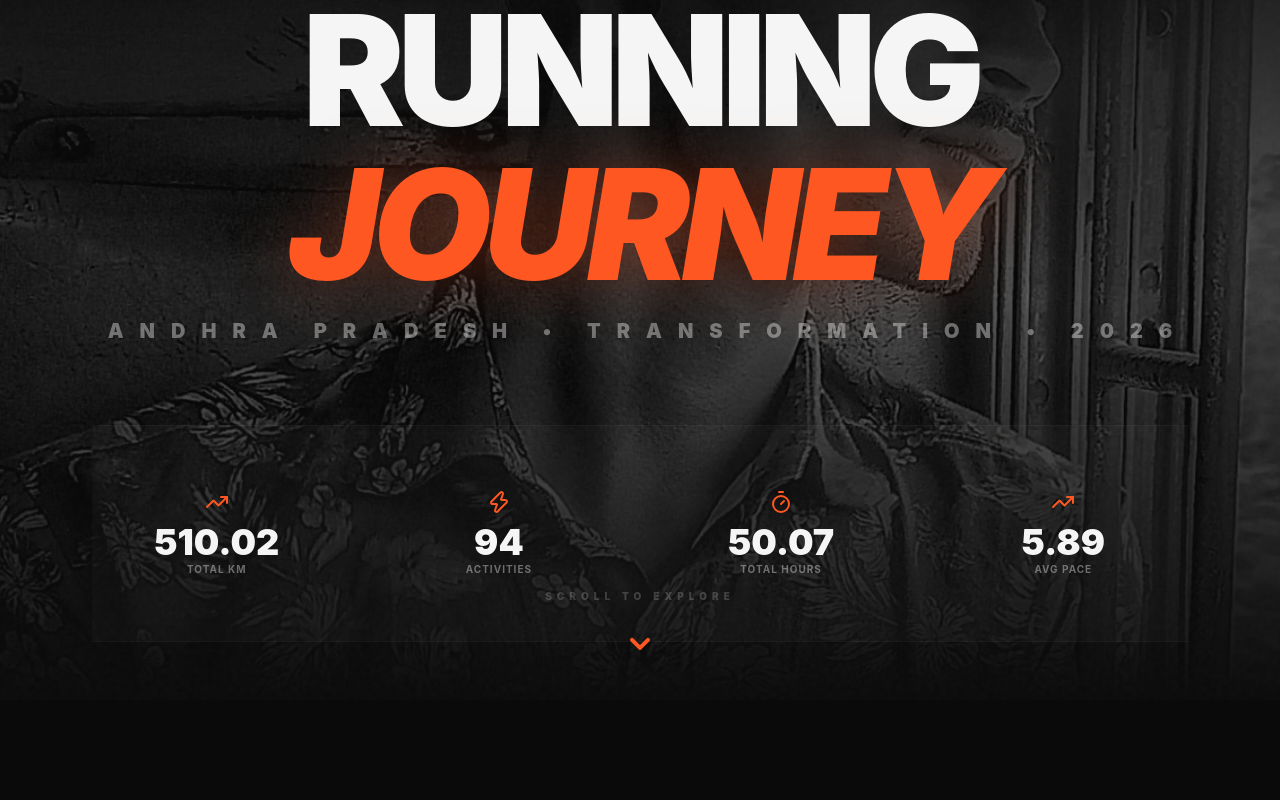
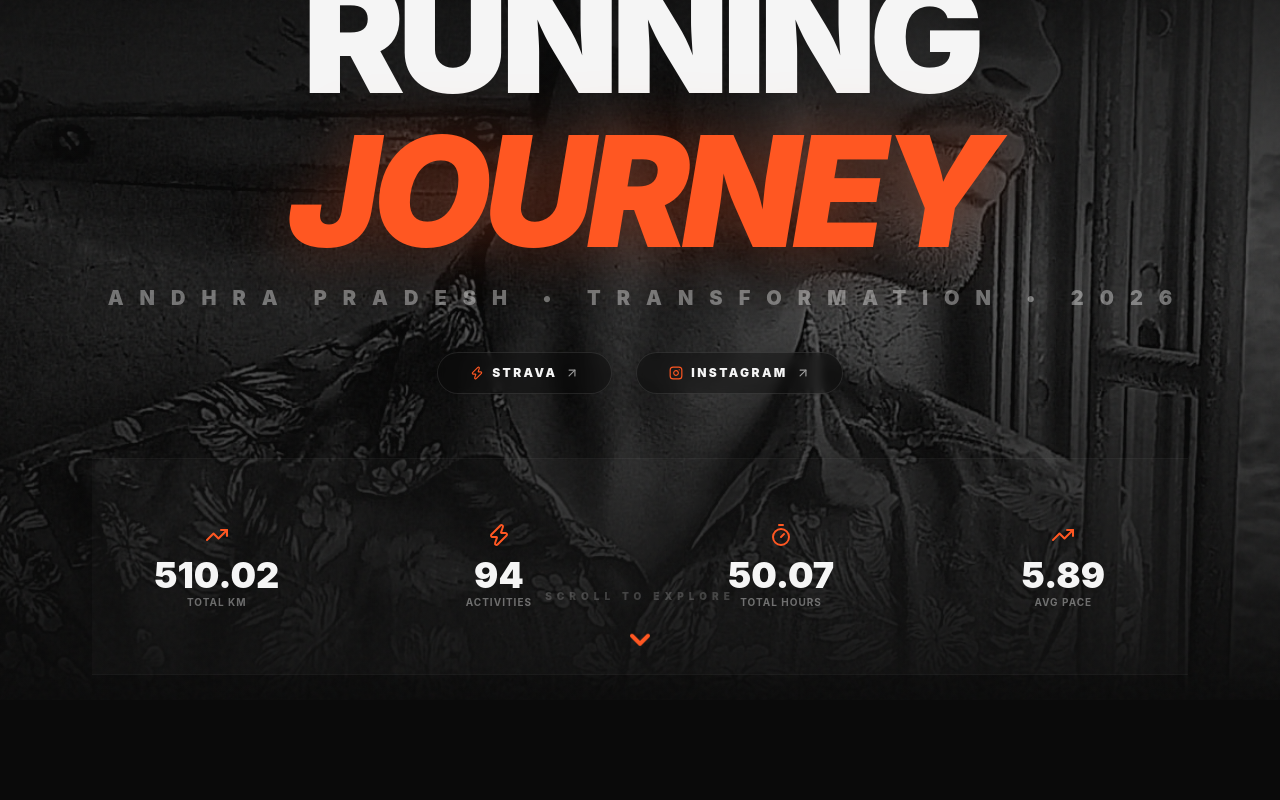
Before and after one commit to MohithKumar128/running-journey, a React (Vite) app: page / in a window 1280 px wide. Shown: the top 800 px of the page. Built offline with nearby package versions, Linux system fonts and the light colour scheme.

Commit message:
Add social links and cinematic navigation

```diff
--- a/src/components/Cinematic/Hero.tsx
+++ b/src/components/Cinematic/Hero.tsx
@@ -1,6 +1,25 @@
 import React, { useEffect, useState } from 'react';
-import { motion, useScroll, useTransform } from 'framer-motion';
-import { ChevronDown, Timer, Zap, TrendingUp } from 'lucide-react';
+import { motion, useScroll, useTransform, AnimatePresence } from 'framer-motion';
+import { ChevronDown, ChevronUp, Timer, Zap, TrendingUp, ArrowUpRight } from 'lucide-react';
+
+const InstagramIcon = ({ size = 24, className = "" }: { size?: number; className?: string }) => (
+  <svg
+    xmlns="http://www.w3.org/2000/svg"
+    width={size}
+    height={size}
+    viewBox="0 0 24 24"
+    fill="none"
+    stroke="currentColor"
+    strokeWidth="2"
+    strokeLinecap="round"
+    strokeLinejoin="round"
+    className={className}
+  >
+    <rect x="2" y="2" width="20" height="20" rx="5" ry="5" />
+    <path d="M16 11.37A4 4 0 1 1 12.63 8 4 4 0 0 1 16 11.37z" />
+    <line x1="17.5" y1="6.5" x2="17.51" y2="6.5" />
+  </svg>
+);
 
 interface HeroProps {
   totalDistance: number;
@@ -51,10 +70,42 @@ const Hero: React.FC<HeroProps> = ({ totalDistance, totalTime, avgPace }) => {
   const opacity = useTransform(scrollYProgress, [0, 0.2], [1, 0]);
   const y = useTransform(scrollYProgress, [0, 0.2], [0, -100]);
   const scale = useTransform(scrollYProgress, [0, 0.5], [1.1, 1.3]);
+  const [showBackToTop, setShowBackToTop] = useState(false);
 
+  useEffect(() => {
+    const handleScroll = () => {
+      if (window.scrollY > 300) {
+        setShowBackToTop(true);
+      } else {
+        setShowBackToTop(false);
+      }
+    };
+    window.addEventListener('scroll', handleScroll);
+    return () => window.removeEventListener('scroll', handleScroll);
+  }, []);
+
+  const handleScrollDown = () => {
+    const heroElement = document.getElementById('hero');
+    if (heroElement && heroElement.nextElementSibling) {
+      heroElement.nextElementSibling.scrollIntoView({ behavior: 'smooth' });
+    } else {
+      window.scrollTo({
+        top: window.innerHeight,
+        behavior: 'smooth'
+      });
+    }
+  };
+
+  const scrollToTop = () => {
+    window.scrollTo({
+      top: 0,
+      behavior: 'smooth'
+    });
+  };
 
   return (
     <motion.section
+      id="hero"
       style={{ opacity, y }}
       className="relative h-screen w-full flex flex-col items-center justify-center overflow-hidden bg-brand-black"
     >
@@ -85,9 +136,51 @@ const Hero: React.FC<HeroProps> = ({ totalDistance, totalTime, avgPace }) => {
             Running<br />
             <span className="text-brand-orange italic drop-shadow-[0_0_30px_rgba(255,87,34,0.3)]">Journey</span>
           </h1>
-          <p className="text-brand-white/40 text-sm md:text-xl font-black tracking-[0.8em] uppercase mb-20 ml-[0.8em]">
+          <p className="text-brand-white/40 text-sm md:text-xl font-black tracking-[0.8em] uppercase mb-10 ml-[0.8em]">
             Andhra Pradesh • Transformation • 2026
           </p>
+        </motion.div>
+
+        <motion.div
+          initial={{ opacity: 0, y: 20 }}
+          animate={{ opacity: 1, y: 0 }}
+          transition={{ delay: 1.0, duration: 1 }}
+          className="flex flex-wrap justify-center gap-6 mb-16 relative z-20"
+        >
+          <motion.a
+            href="https://www.strava.com/athletes/185228136"
+            target="_blank"
+            rel="noopener noreferrer"
+            whileHover={{
+              scale: 1.05,
+              boxShadow: "0 0 20px rgba(255, 87, 34, 0.4)",
+              borderColor: "rgba(255, 87, 34, 0.8)",
+              color: "#ff5722"
+            }}
+            whileTap={{ scale: 0.98 }}
+            className="px-8 py-3 bg-brand-black/40 backdrop-blur-sm border border-brand-white/10 text-brand-white font-black uppercase tracking-[0.2em] text-xs transition-colors duration-300 rounded-full flex items-center gap-2 cursor-pointer"
+          >
+            <Zap size={14} className="text-brand-orange" />
+            Strava
+            <ArrowUpRight size={14} className="opacity-60" />
+          </motion.a>
+          <motion.a
+            href="https://www.instagram.com/mohith_0410/"
+            target="_blank"
+            rel="noopener noreferrer"
+            whileHover={{
+              scale: 1.05,
+              boxShadow: "0 0 20px rgba(255, 87, 34, 0.4)",
+              borderColor: "rgba(255, 87, 34, 0.8)",
+              color: "#ff5722"
+            }}
+            whileTap={{ scale: 0.98 }}
+            className="px-8 py-3 bg-brand-black/40 backdrop-blur-sm border border-brand-white/10 text-brand-white font-black uppercase tracking-[0.2em] text-xs transition-colors duration-300 rounded-full flex items-center gap-2 cursor-pointer"
+          >
+            <InstagramIcon size={14} className="text-brand-orange" />
+            Instagram
+            <ArrowUpRight size={14} className="opacity-60" />
+          </motion.a>
         </motion.div>
 
         <motion.div
@@ -111,14 +204,36 @@ const Hero: React.FC<HeroProps> = ({ totalDistance, totalTime, avgPace }) => {
         className="absolute bottom-12 z-10 flex flex-col items-center gap-4"
       >
         <span className="text-[10px] font-black uppercase tracking-[0.5em] text-brand-white/20">Scroll to Explore</span>
-        <motion.div
+        <motion.button
+          onClick={handleScrollDown}
           animate={{ y: [0, 8, 0] }}
           transition={{ duration: 2, repeat: Infinity, ease: "easeInOut" }}
-          className="text-brand-orange"
+          className="text-brand-orange bg-transparent border-0 outline-none flex items-center justify-center cursor-pointer hover:scale-110 transition-transform duration-300"
+          aria-label="Scroll to next section"
         >
           <ChevronDown size={32} strokeWidth={3} />
-        </motion.div>
+        </motion.button>
       </motion.div>
+
+      <AnimatePresence>
+        {showBackToTop && (
+          <motion.button
+            initial={{ opacity: 0, y: 20, scale: 0.8 }}
+            animate={{ opacity: 1, y: 0, scale: 1 }}
+            exit={{ opacity: 0, y: 20, scale: 0.8 }}
+            whileHover={{
+              scale: 1.1,
+              boxShadow: "0 0 15px rgba(255, 87, 34, 0.4)",
+            }}
+            whileTap={{ scale: 0.9 }}
+            onClick={scrollToTop}
+            className="fixed bottom-8 right-8 z-50 p-4 rounded-full bg-brand-black/80 border border-brand-white/15 text-brand-white hover:text-brand-orange hover:border-brand-orange transition-colors duration-300 backdrop-blur-md flex items-center justify-center cursor-pointer"
+            aria-label="Back to top"
+          >
+            <ChevronUp size={24} strokeWidth={2.5} />
+          </motion.button>
+        )}
+      </AnimatePresence>
     </motion.section>
   );
 };
```
Also changed, not shown: 1 other file (tests, documents, lock files or other folders).
